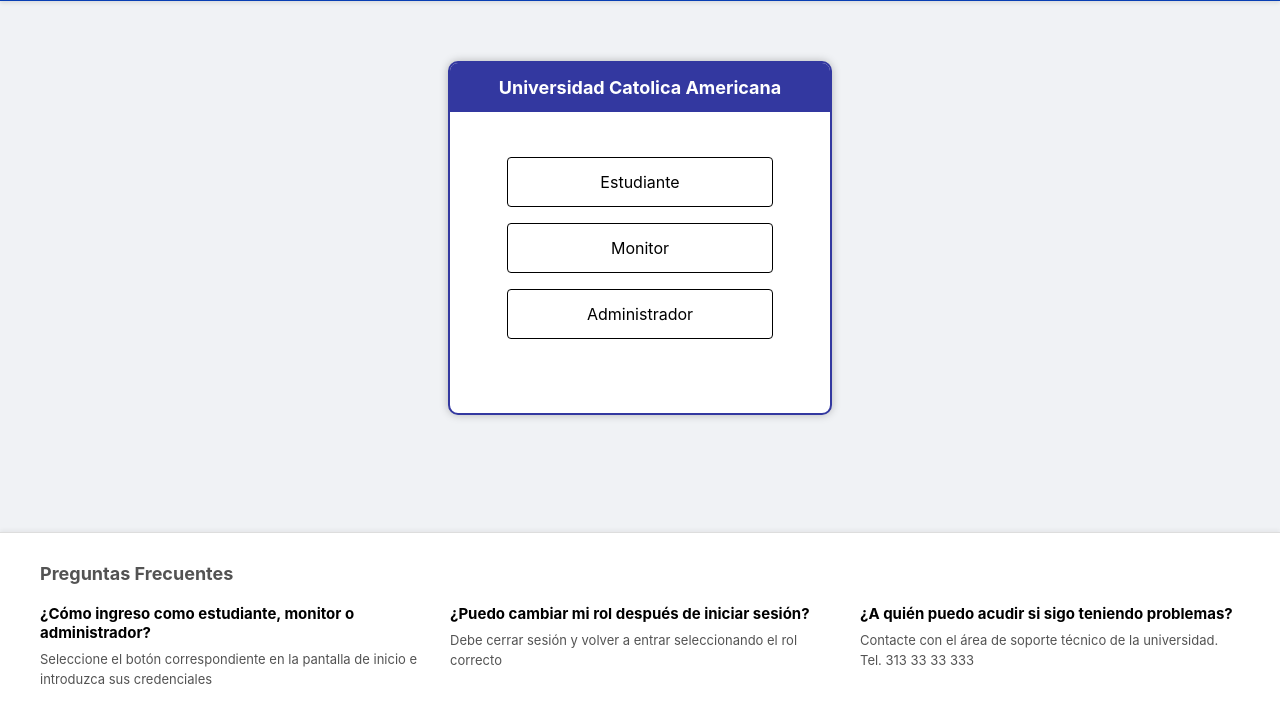
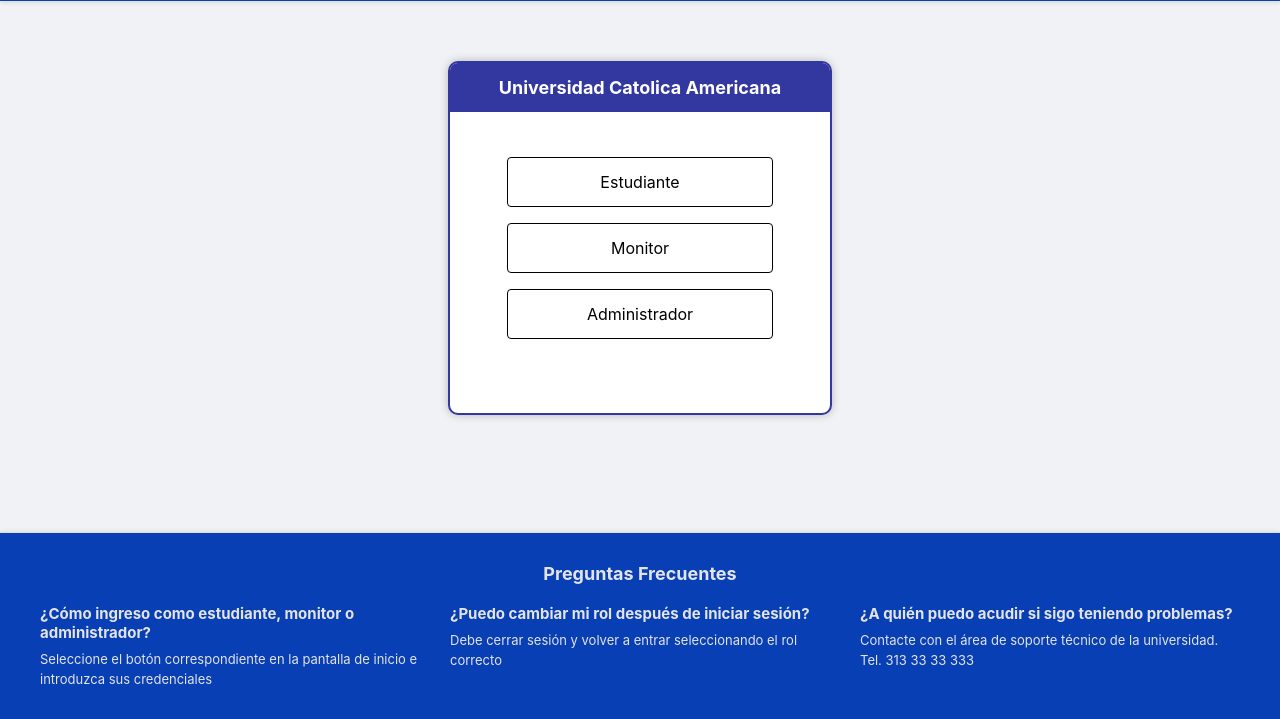
Before and after one commit to Sofia102005/UCA, a website: page public/index.html in a window 1280 px wide. Shown: the part 81-800 px from the top of the page. Drawn offline with Linux system fonts and the light colour scheme.

Commit message:
cambios de color

```diff
--- a/public/css/Styles.css
+++ b/public/css/Styles.css
@@ -264,6 +264,8 @@
     background-color: var(--color-white);
     border-top: 1px solid var(--color-light-grey);
     box-shadow: 0 -2px 4px rgba(0, 0, 0, 0.05);
+    background-color: #093FB4;
+
 }
 
 /* Contenedor */
@@ -278,8 +280,9 @@
     font-size: 18px;
     color: var(--color-grey);
     margin: 0;
-    text-align: left;
+    text-align: center;
     font-weight: bold;
+    color: #e2e4e7;
 }
 
 /* Grilla de preguntas */
@@ -287,6 +290,8 @@
     display: grid;
     grid-template-columns: repeat(3, 1fr);
     gap: 30px;
+        color: #e2e4e7;
+
 }
 
 /* Grupo de pregunta */
@@ -295,18 +300,20 @@
     border-left: none;
 }
 
+
 /* Pregunta */
 .title_group {
     font-size: 15px;
     margin: 0 0 8px 0;
-    color: var(--color-black);
     font-weight: bold;
+    color: #e2e4e7;
+
 }
 
 /* Respuesta */
 .answer {
     font-size: 13px;
-    color: var(--color-grey);
+     color: #e2e4e7;
     line-height: 1.5;
     margin: 0;
 }
--- a/public/css/chat.css
+++ b/public/css/chat.css
@@ -110,6 +110,7 @@
   font-size: var(--font-size-md);
 }
 
+
     .send-btn {
         margin-left: var(--spacing-md);
         background: var(--color-primary);
@@ -124,6 +125,7 @@
         align-items: center;
         justify-content: center;
     }
+
 
 .send-btn:hover {
   background: var(--color-hover);
```
Lines whose indentation alone changed are shown as unchanged.
